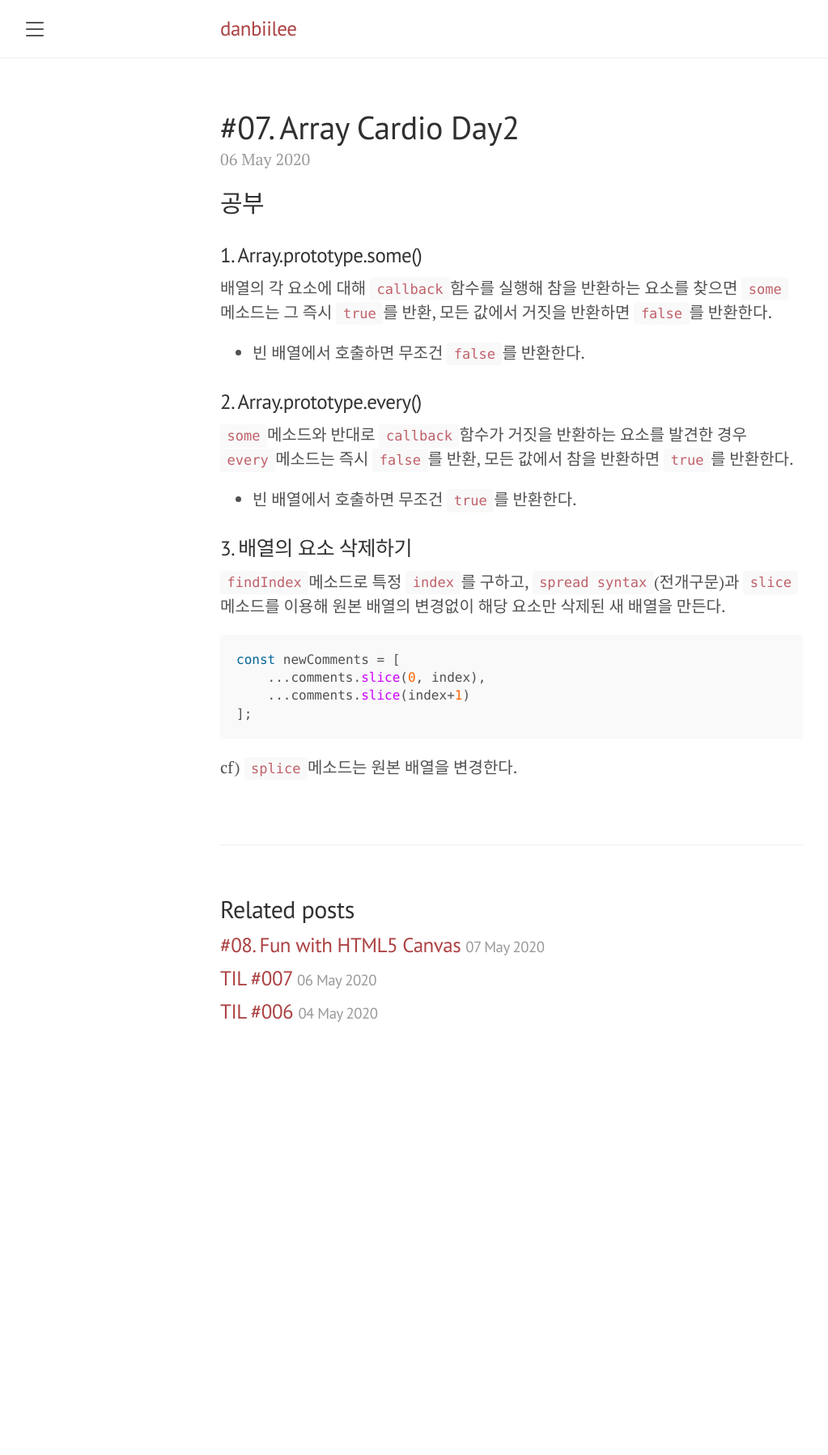
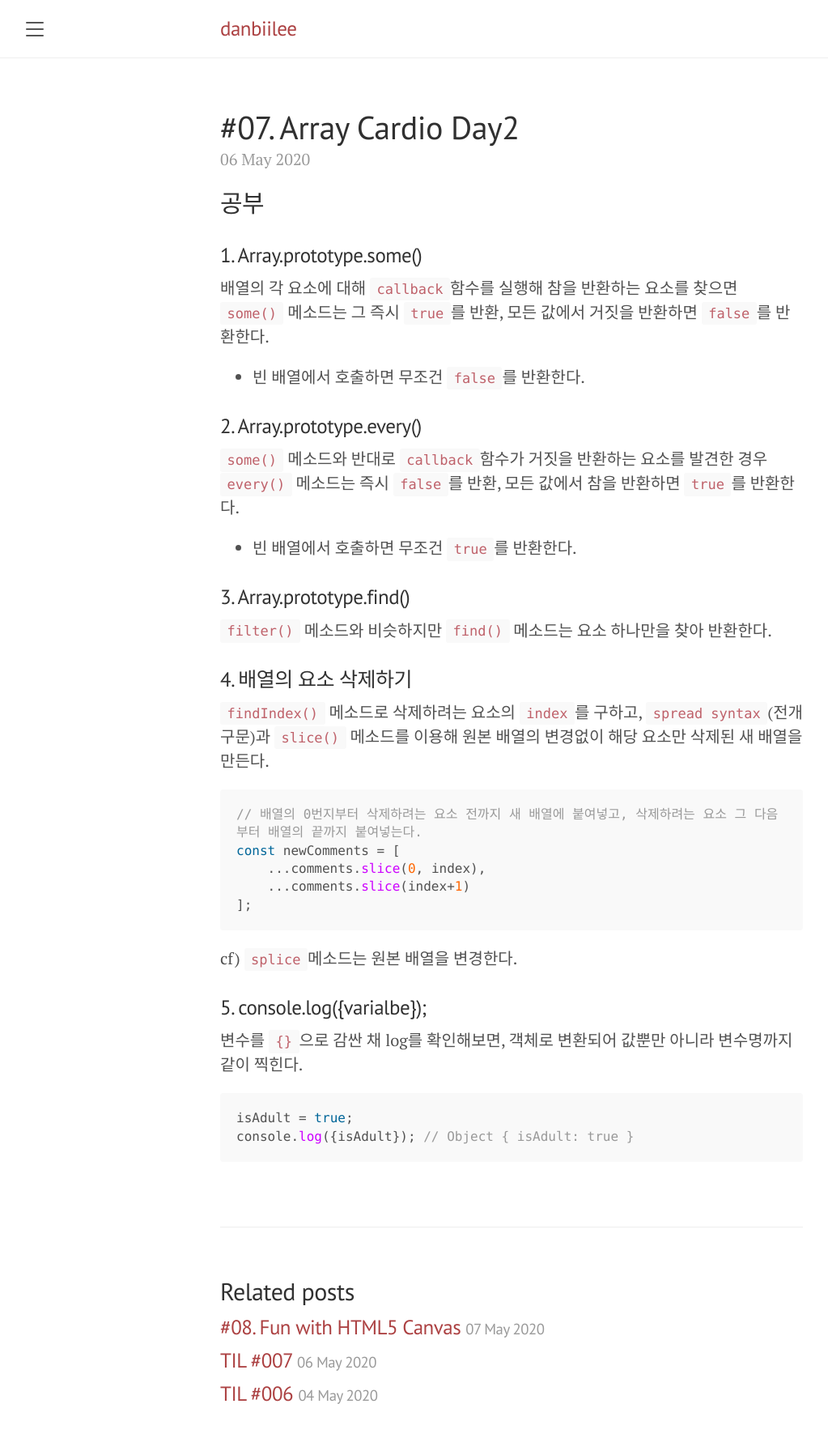
Before and after one commit to danbiilee/danbiilee.github.io, a Jekyll site: the page built from _posts/Javascript30/2020-05-06-07-Array Cardio Day2.md, in a window 1280 px wide. Shown: the whole page at 81% size, without its empty margins (8-1031 px from the left). Built offline with Jekyll 4.4.1, drawn with Linux system fonts in a browser that asks for light colours; before the commit the page ends 1325 px from its top, so only the background shows below that.

Commit message:
docs: Modify 'JS30-07'

````diff
--- a/_posts/Javascript30/2020-05-06-07-Array Cardio Day2.md
+++ b/_posts/Javascript30/2020-05-06-07-Array Cardio Day2.md
@@ -5,20 +5,29 @@ category: Javascript30
 
 ## 공부
 ### 1. Array.prototype.some()
-배열의 각 요소에 대해 `callback`함수를 실행해 참을 반환하는 요소를 찾으면 `some`메소드는 그 즉시 `true`를 반환, 모든 값에서 거짓을 반환하면 `false`를 반환한다.
+배열의 각 요소에 대해 `callback`함수를 실행해 참을 반환하는 요소를 찾으면 `some()` 메소드는 그 즉시 `true`를 반환, 모든 값에서 거짓을 반환하면 `false`를 반환한다.
 - 빈 배열에서 호출하면 무조건 `false`를 반환한다.
 
 
+
 ### 2. Array.prototype.every()
-`some`메소드와 반대로 `callback`함수가 거짓을 반환하는 요소를 발견한 경우 `every`메소드는 즉시 `false`를 반환, 모든 값에서 참을 반환하면 `true`를 반환한다.
+`some()` 메소드와 반대로 `callback`함수가 거짓을 반환하는 요소를 발견한 경우 `every()` 메소드는 즉시 `false`를 반환, 모든 값에서 참을 반환하면 `true`를 반환한다.
 - 빈 배열에서 호출하면 무조건 `true`를 반환한다.
 
 
 
-### 3. 배열의 요소 삭제하기
-`findIndex`메소드로 특정 `index`를 구하고, `spread syntax`(전개구문)과 `slice`메소드를 이용해 원본 배열의 변경없이 해당 요소만 삭제된 새 배열을 만든다.
+
+### 3. Array.prototype.find()
+`filter()` 메소드와 비슷하지만 `find()` 메소드는 요소 하나만을 찾아 반환한다.
+
+
+
+
+### 4. 배열의 요소 삭제하기
+`findIndex()` 메소드로 삭제하려는 요소의 `index`를 구하고, `spread syntax`(전개구문)과 `slice()` 메소드를 이용해 원본 배열의 변경없이 해당 요소만 삭제된 새 배열을 만든다.
 
 ```javascript
+// 배열의 0번지부터 삭제하려는 요소 전까지 새 배열에 붙여넣고, 삭제하려는 요소 그 다음부터 배열의 끝까지 붙여넣는다.
 const newComments = [
     ...comments.slice(0, index),
     ...comments.slice(index+1)
@@ -26,3 +35,15 @@ const newComments = [
 ```
 
 cf) `splice`메소드는 원본 배열을 변경한다.
+
+
+
+
+
+### 5. console.log({varialbe});
+변수를 `{}`으로 감싼 채 log를 확인해보면, 객체로 변환되어 값뿐만 아니라 변수명까지 같이 찍힌다.
+
+```javascript
+isAdult = true;
+console.log({isAdult}); // Object { isAdult: true }
+```
````
